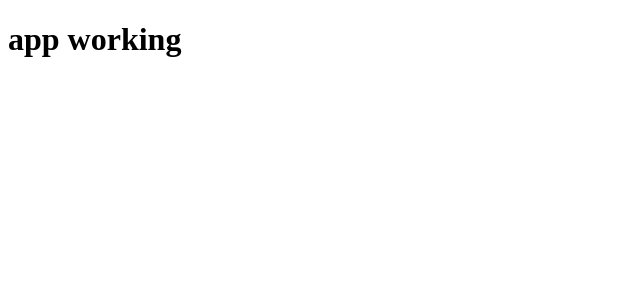
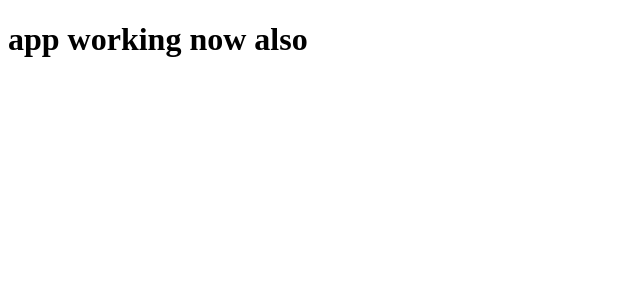
Before and after one commit to Rahul12102/working, an Angular app in the folder AngApp/: page / in a window 1280 px wide. Shown: the top 300 px of the page, without its empty margins (0-640 px from the left). Built offline with nearby package versions, Linux system fonts and the light colour scheme.

Commit message:
Working fine

```diff
--- a/AngApp/src/app/app.component.html
+++ b/AngApp/src/app/app.component.html
@@ -1 +1 @@
-<h1>app working</h1>
+<h1>app working now also</h1>
```
